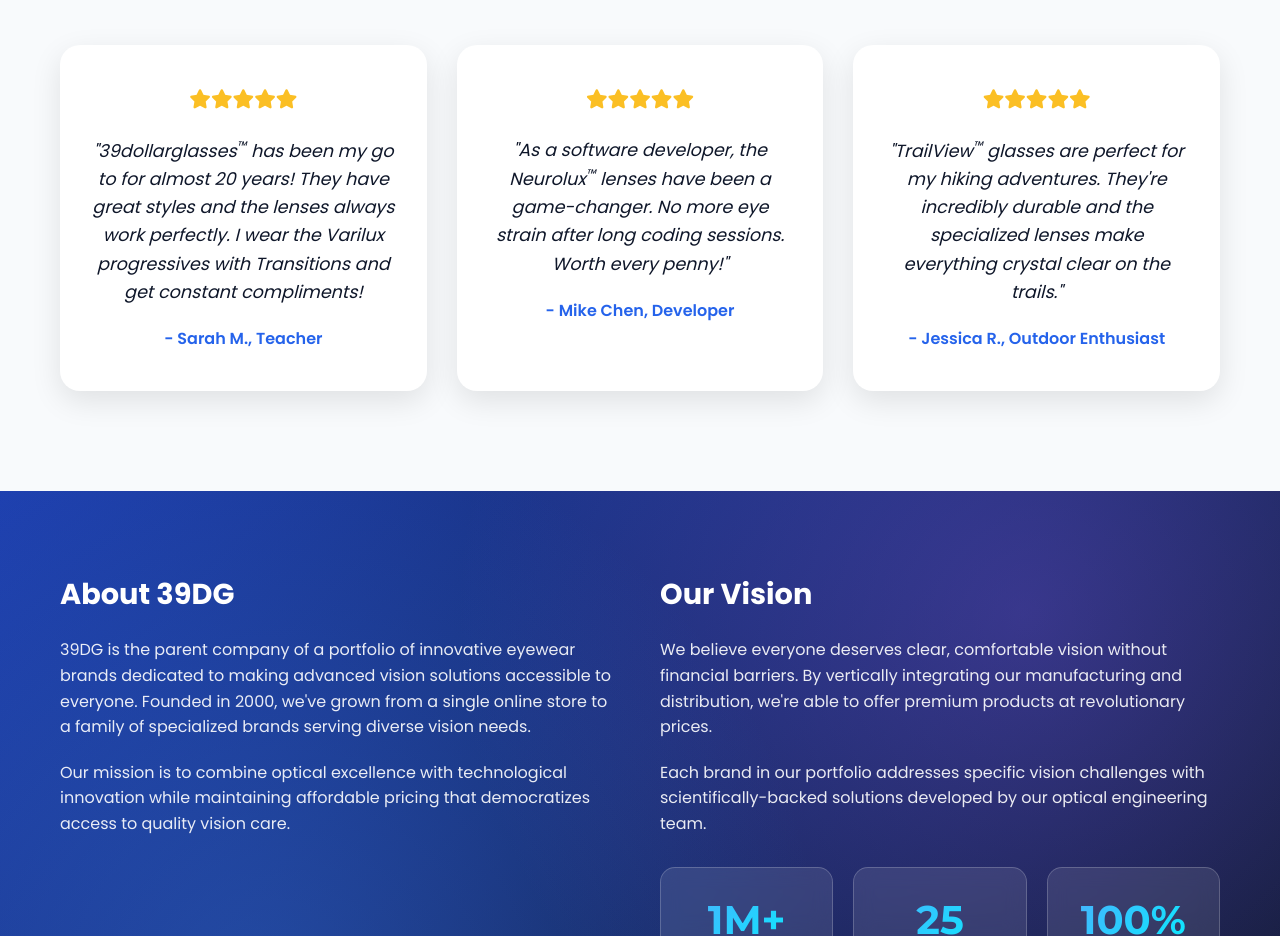
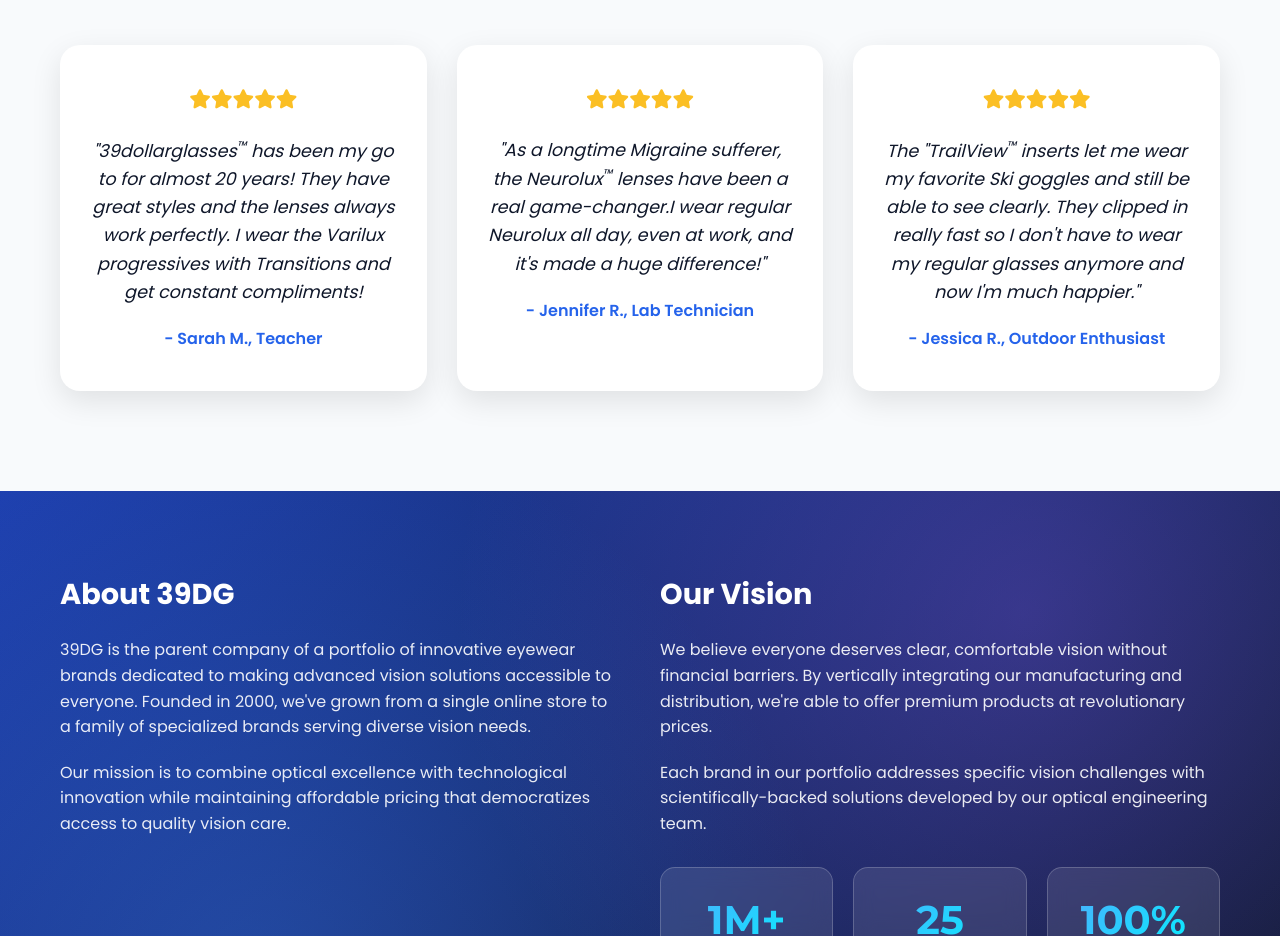
Before and after one commit to neuroluxduo-cell/39dg-1, a plain HTML site: page index.html in a window 1280 px wide. Shown: the part 4120-5056 px from the top of the page. Drawn offline with Linux system fonts and the light colour scheme.

Commit message:
Update index.html

```diff
--- a/index.html
+++ b/index.html
@@ -467,14 +467,14 @@
                     <div class="testimonial-stars">
                         <i class="fas fa-star"></i><i class="fas fa-star"></i><i class="fas fa-star"></i><i class="fas fa-star"></i><i class="fas fa-star"></i>
                     </div>
-                    <p class="testimonial-text">"As a software developer, the Neurolux<sup class="tm">™</sup> lenses have been a game-changer. No more eye strain after long coding sessions. Worth every penny!"</p>
-                    <p class="testimonial-author">- Mike Chen, Developer</p>
+                    <p class="testimonial-text">"As a longtime Migraine sufferer, the Neurolux<sup class="tm">™</sup> lenses have been a real game-changer.I wear regular Neurolux all day, even at work, and it's made a huge difference!"</p>
+                    <p class="testimonial-author">- Jennifer R., Lab Technician</p>
                 </div>
                 <div class="testimonial-card">
                     <div class="testimonial-stars">
                         <i class="fas fa-star"></i><i class="fas fa-star"></i><i class="fas fa-star"></i><i class="fas fa-star"></i><i class="fas fa-star"></i>
                     </div>
-                    <p class="testimonial-text">"TrailView<sup class="tm">™</sup> glasses are perfect for my hiking adventures. They're incredibly durable and the specialized lenses make everything crystal clear on the trails."</p>
+                    <p class="testimonial-text">The "TrailView<sup class="tm">™</sup> inserts let me wear my favorite Ski goggles and still be able to see clearly. They clipped in really fast so I don't have to wear my regular glasses anymore and now I'm much happier."</p>
                     <p class="testimonial-author">- Jessica R., Outdoor Enthusiast</p>
                 </div>
             </div>
```
